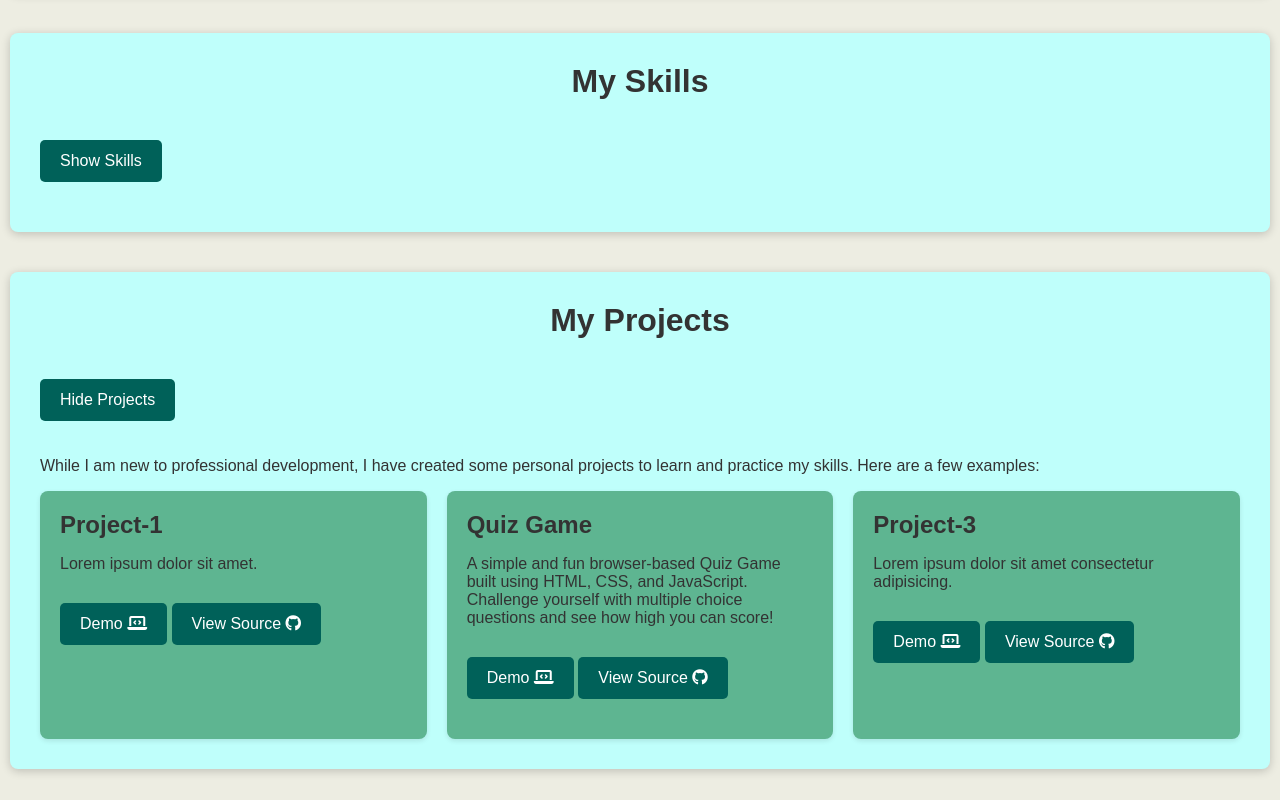
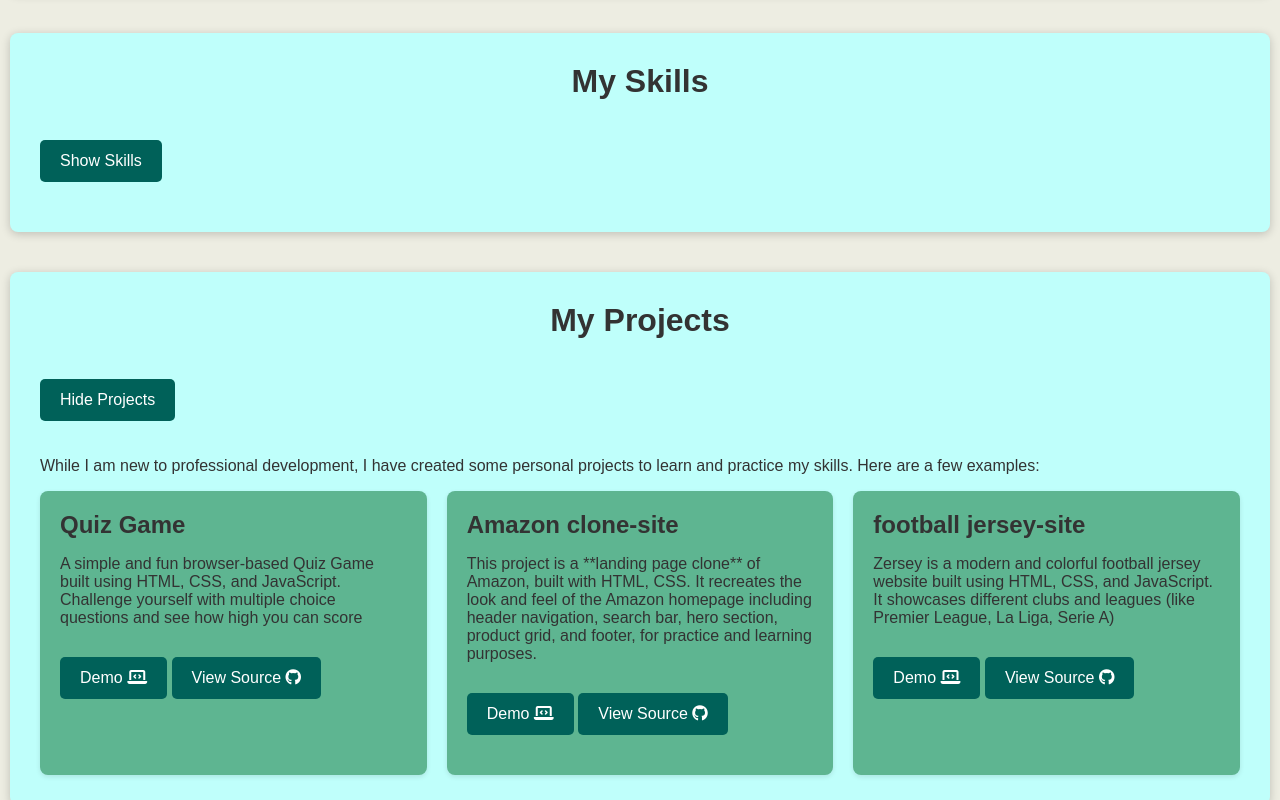
Before and after one commit to Chaitanya10000000000/personal-portfolio, a plain HTML site: page index.html in a window 1280 px wide. Both pictures are taken after a click on the button "Show Projects". Shown: the part 402-1202 px from the top of the page. Drawn offline with nearby package versions, Linux system fonts and the light colour scheme.

Commit message:
first commit

```diff
--- a/index.html
+++ b/index.html
@@ -40,6 +40,7 @@
                         <li><i class="fa-brands fa-html5"></i>  HTML</li>
                         <li><i class="fa-brands fa-css3-alt"></i> CSS</li>
                         <li><i class="fa-brands fa-js"></i> JavaScript</li>
+                        <li><img src="img/social.png" alt="jQuery Logo" width="10px"  /> Jquery(still learning)</li>
                     </ul>
                 </div>
                 <div>
@@ -64,30 +65,33 @@
             <p>While I am new to professional development, I have created some personal projects to learn and practice my skills. Here are a few examples:</p>
             <div class="content">
                 <div>
-                    <h3>Project-1</h3>
-                    <p>Lorem ipsum dolor sit amet.</p>
+                    <h3>Quiz Game</h3>
+                    <p>A simple and fun browser-based Quiz Game built using HTML, CSS, and JavaScript. Challenge yourself with multiple choice questions and see how high you can score</p>
 
-                    <button id="Demo">  Demo  <i class="fa-solid fa-laptop-code"></i>
+                    <button id="Demo" onclick="document.location=`https://chaitanya10000000000.github.io/Quiz-Game/`">  Demo  <i class="fa-solid fa-laptop-code"></i>
                     </button>
 
-                    <button id="Source" >  View Source  <i class="fa-brands fa-github"></i></button>
+                    <button id="Source" onclick="document.location=`https://github.com/Chaitanya10000000000/Quiz-Game`">  View Source  <i class="fa-brands fa-github"></i></button>
                 </div>
+
                 <div>
-                    <h3> Quiz Game</h3>
-                    <p>A simple and fun browser-based Quiz Game built using HTML, CSS, and JavaScript. Challenge yourself with multiple choice questions and see how high you can score!</p>
+                    <h3>Amazon clone-site</h3>
+                    <p>This project is a **landing page clone** of Amazon, built with HTML, CSS. It recreates the look and feel of the Amazon homepage including header navigation, search bar, hero section, product grid, and footer, for practice and learning purposes.
+                    </p>
 
-                    <button id="Demo" onclick="document.location=`https://chaitanya10000000000.github.io/Quiz-Game/`"> Demo  <i class="fa-solid fa-laptop-code"></i></button>
+                    <button id="Demo" onclick="document.location='https://chaitanya10000000000.github.io/Amazon-clone/'"> Demo  <i class="fa-solid fa-laptop-code"></i></button>
 
-                    <button id="Source" onclick="document.location=`https://github.com/Chaitanya10000000000/Quiz-Game`">View Source <i class="fa-brands fa-github">
+                    <button id="Source" onclick="document.location='https://github.com/Chaitanya10000000000/Amazon-clone'"> View Source <i class="fa-brands fa-github">
                     </i></button>
                 </div>
+
                 <div>
-                    <h3>Project-3</h3>
-                    <p>Lorem ipsum dolor sit amet consectetur adipisicing.</p>
+                    <h3>football jersey-site</h3>
+                    <p>Zersey is a modern and colorful football jersey website built using HTML, CSS, and JavaScript. It showcases different clubs and leagues (like Premier League, La Liga, Serie A)</p>
 
-                    <button id="Demo"> Demo  <i class="fa-solid fa-laptop-code"></i></button>
+                    <button id="Demo" onclick="document.location='https://chaitanya10000000000.github.io/zersey-site/'"> Demo  <i class="fa-solid fa-laptop-code"></i></button>
 
-                    <button id="Source">View Source <i class="fa-brands fa-github"></i></button>
+                    <button id="Source" onclick="document.location='https://github.com/Chaitanya10000000000/zersey-site'">View Source <i class="fa-brands fa-github"></i></button>
                 </div>
             </div>
         </div>
```
Also changed, not shown: img/social.png (added).
